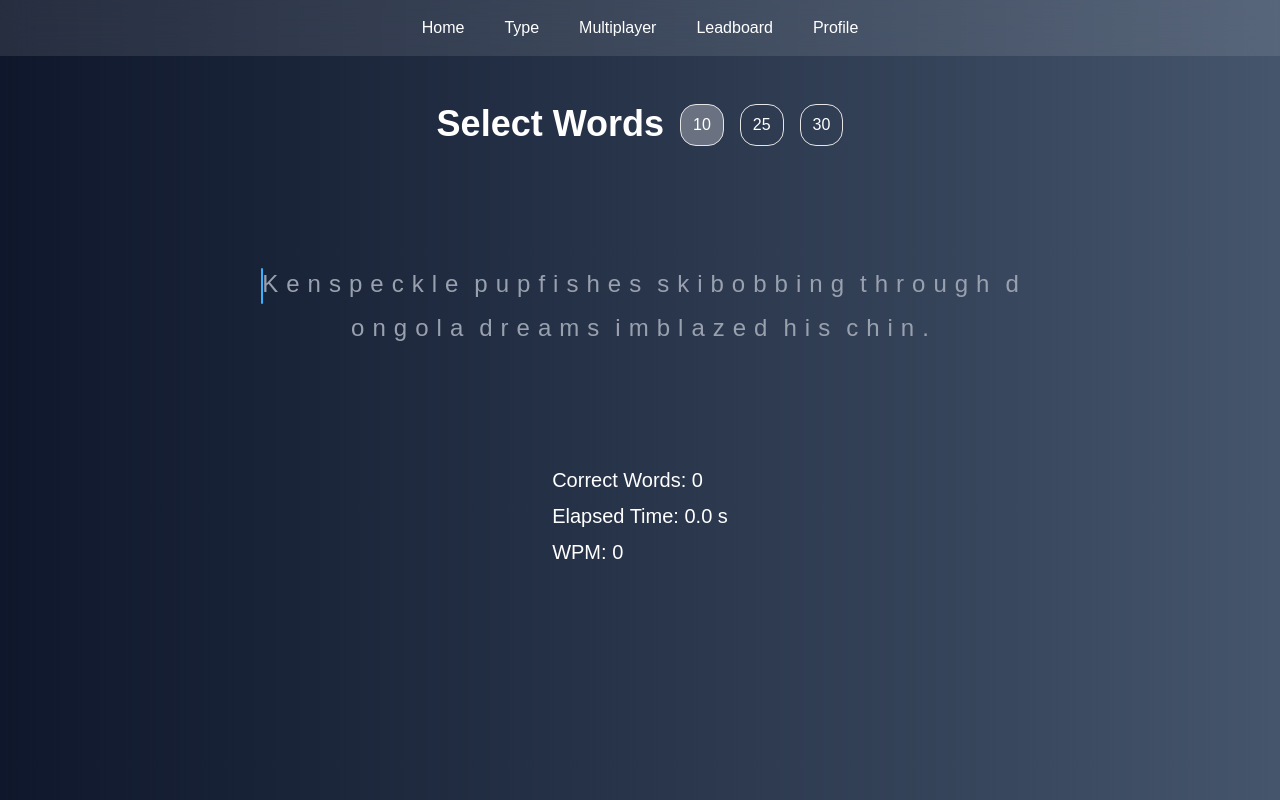
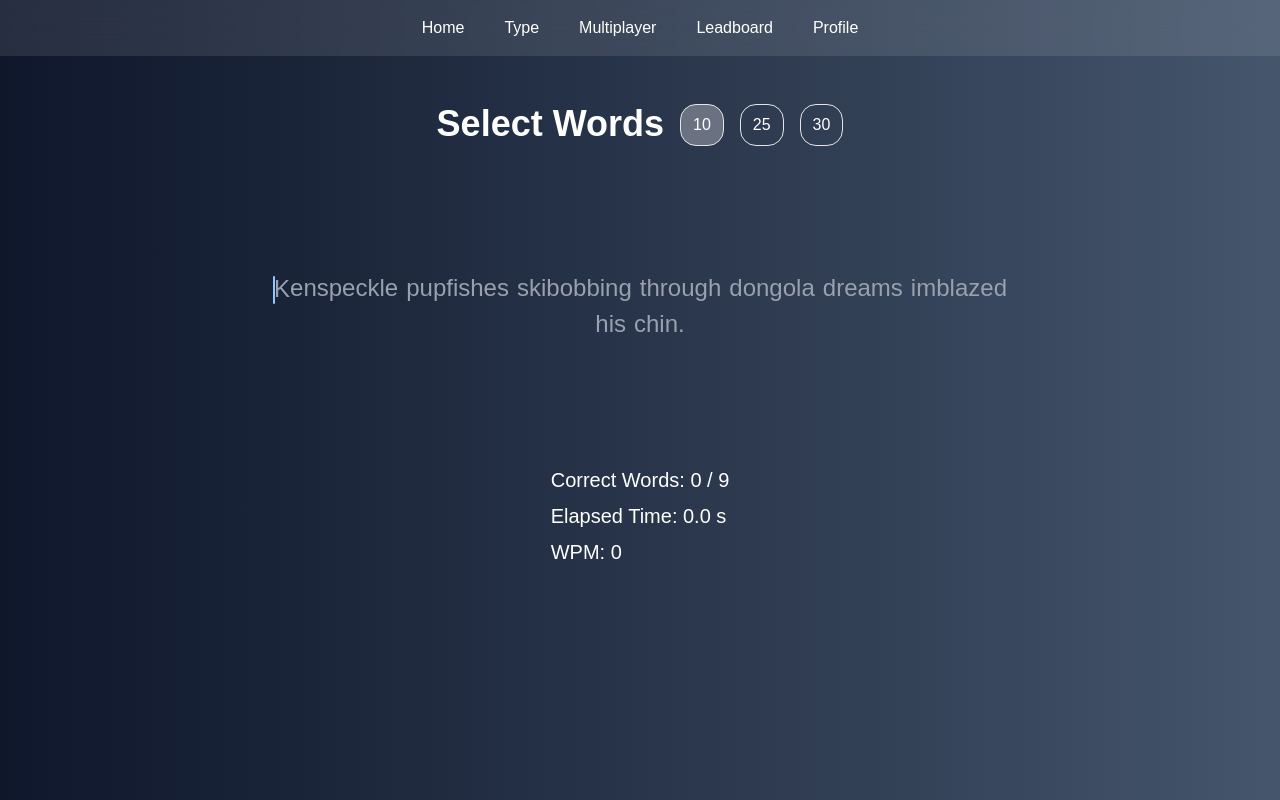
Before and after one commit to lufyDev/typeSpeed, a Next.js app: page /type in a window 1280 px wide. Built offline with nearby package versions, Linux system fonts and the light colour scheme.

Commit message:
changed snetence to render in words

```diff
--- a/pages/type/index.js
+++ b/pages/type/index.js
@@ -44,14 +44,18 @@ const Type = () => {
 
   const sentence = sentenceConfig.find(s => s.count === wordCount).sentence;
 
-  const checkCorrectWords = () => {
-    const originalText = sentence.join(" "); // Join words with spaces
-    const typedTextTrimmed = typedText.trim(); // Trim spaces at the end
+  // counts how many completed words are correct (positionally exact)
+  const checkCorrectCompletedWords = () => {
+    const originalWords = sentence; // array
+    if (!typedText) return 0;
+
+    // Split typed words. The last chunk is "in-progress" unless the text ends with a space.
+    const typedWords = typedText.split(" ");
+    const completedCount = Math.max(0, typedWords.length - 1); // completed == everything before the current partial
 
     let correct = 0;
-    // Compare each character (including spaces)
-    for (let i = 0; i < typedTextTrimmed.length; i++) {
-      if (typedTextTrimmed[i] === originalText[i]) correct++;
+    for (let i = 0; i < Math.min(completedCount, originalWords.length); i++) {
+      if (typedWords[i] === originalWords[i]) correct++;
     }
     return correct;
   };
@@ -77,23 +81,44 @@ const Type = () => {
   }, [startTime]);
 
   useEffect(() => {
-    if (typedText.length > 0 && startTime) {
-      const correct = checkCorrectWords(typedText);
-      setCorrectWordCount(correct);
+    if (typedText.length === 0 || !startTime) {
+      setCorrectWordCount(0);
+      setElapsedTime(0);
+      setWPM(0);
+      setIsTypingFinished(false);
+      return;
+    }
 
-      const elapsed = (performance.now() - startTime) / 1000; // in seconds
-      setElapsedTime(elapsed);
+    // word-based correctness
+    const correctCompleted = checkCorrectCompletedWords();
+    setCorrectWordCount(correctCompleted);
 
-      const minutes = elapsed / 60;
-      const wpm = minutes > 0 ? correct / minutes : 0;
-      setWPM(wpm);
+    // timing + WPM from correct completed words
+    const elapsed = (performance.now() - startTime) / 1000; // seconds
+    setElapsedTime(elapsed);
+    const minutes = elapsed / 60;
+    setWPM(minutes > 0 ? correctCompleted / minutes : 0);
 
-      if (typedText.trim().split(" ").length === sentence.length) {
-        console.log("typing finished");
-        setIsTypingFinished(true);
-      }
+    // finish when the last word is completed (space after last word)
+    const originalText = sentence.join(" ");
+    const isAtEnd = typedText.length >= originalText.length;
+    const completedAll =
+      // either exactly matches full sentence
+      typedText === originalText ||
+      // or matches sentence + trailing spaces (user hit extra spaces at end)
+      (typedText.startsWith(originalText) && /^\s*$/.test(typedText.slice(originalText.length)));
+
+    // Alternatively, detect based on completed words count:
+    // const typedWords = typedText.split(" ");
+    // const completedCount = Math.max(0, typedWords.length - 1);
+    // const finishedByWords = completedCount >= sentence.length && typedText.endsWith(" ");
+
+    if (completedAll || isAtEnd) {
+      setIsTypingFinished(true);
+    } else {
+      setIsTypingFinished(false);
     }
-  }, [typedText, startTime]);
+  }, [typedText, startTime, sentence]);
 
 
   useEffect(() => {
@@ -107,7 +132,9 @@ const Type = () => {
     setCorrectWordCount(0);
     setElapsedTime(0);
     setWPM(0);
-    setCursorPosition(0)
+    setCursorPosition(0);
+    setStartTime(null);          // <— reset timer
+    setIsTypingFinished(false);  // <— reset finished state
   };
   return (
     <MainLayout>
@@ -130,42 +157,130 @@ const Type = () => {
         </div>
 
         {/* Sentence with highlighting */}
-        <div className='sentence-container flex items-center justify-center min-h-32 max-w-3xl text-center'>
-          <div className='text-white font-medium text-2xl font-mono flex flex-wrap justify-center gap-2'>
-            {sentence.join(" ").split("").map((char, index) => {
-              const currentCharTyped = typedText[index] || ''; // Get the corresponding character typed
+        {/* Sentence with highlighting (no mid-word breaks, no extra gaps) */}
+        <div className="sentence-container flex items-center justify-center min-h-32 max-w-3xl text-center">
+          <div className="text-white font-medium text-2xl font-mono flex flex-wrap justify-center gap-2">
+            {(() => {
+              // Build once for clarity: iterate words, then chars
+              const words = sentence; // already an array
+              let globalIndex = 0;    // tracks index into originalText
 
-              let textColor = 'text-gray-400'; // Default color for non-typed characters
-              let bgColor = ''; // Default background color for spaces
+              const originalText = words.join(" ");
+              return words.map((word, wIdx) => {
+                // A word container that cannot wrap in the middle
+                const wordChars = word.split("").map((char, cIdx) => {
+                  const currentCharTyped = typedText[globalIndex] || "";
+                  const isMatch = currentCharTyped === char;
 
-              if (currentCharTyped === char) {
-                textColor = 'text-white'; // Correctly typed characters
-              } else if (currentCharTyped) {
-                textColor = 'text-red-500'; // Incorrectly typed characters
-              }
+                  let textColor = "text-gray-400";
+                  if (currentCharTyped) {
+                    textColor = isMatch ? "text-white" : "text-red-500";
+                  }
 
-              // Handle spaces
-              if (char === ' ' && currentCharTyped === '') {
-                bgColor = ''; // No background for untapped spaces
-              } else if (char === ' ' && currentCharTyped !== ' ') {
-                bgColor = 'bg-red-500/20 px-[1px]'; // Red background if space is mistyped
-              }
+                  // cursor logic: show cursor before this character if indices match
+                  const showCursor = globalIndex === cursorPosition;
 
-              return (
-                <div className='flex'>
-                  {index === cursorPosition && <span className="cursor cursor-light-blue inline-block bg-blue-300 rounded-lg mr-[-1px]"></span>}
-                  <span key={index} className={`${textColor} ${bgColor} rounded-xl`}>
-                    {char} {/* Space is rendered normally, no special symbol */}
+                  const node = (
+                    <span key={`c-${wIdx}-${cIdx}`} className={`${textColor}`}>
+                      {char}
+                    </span>
+                  );
+
+                  const out = (
+                    <span key={`wrap-${wIdx}-${cIdx}`} className="leading-none">
+                      {showCursor && (
+                        <span
+                          className="inline-block align-middle"
+                          style={{
+                            width: 2,
+                            height: "1.2em",
+                            background: "#93c5fd", // light blue
+                            marginRight: -1,
+                            borderRadius: 2,
+                          }}
+                        />
+                      )}
+                      {node}
+                    </span>
+                  );
+
+                  globalIndex += 1; // advance for each char
+                  return out;
+                });
+
+                // After each word (except the last), render a space as its own span
+                const spaceIndex = globalIndex; // where the space would be
+                const spaceTyped = typedText[spaceIndex] || "";
+                const spaceCorrect = spaceTyped === " ";
+                const showCursorBeforeSpace = spaceIndex === cursorPosition;
+
+                // advance globalIndex for the space (exists in originalText except after last word)
+                const spaceSpan =
+                  wIdx < words.length - 1 ? (
+                    <span key={`space-${wIdx}`} className="inline-block">
+                      {showCursorBeforeSpace && (
+                        <span
+                          className="inline-block align-middle"
+                          style={{
+                            width: 2,
+                            height: "1.2em",
+                            background: "#93c5fd",
+                            marginRight: -1,
+                            borderRadius: 2,
+                          }}
+                        />
+                      )}
+                      {/* Visible space between words; highlight if mistyped */}
+                      <span
+                        className={`${
+                          spaceTyped
+                            ? spaceCorrect
+                              ? "" // correct space: nothing special
+                              : "bg-red-500/20 px-[1px] rounded"
+                            : ""
+                        }`}
+                      >
+                        {" "}
+                      </span>
+                    </span>
+                  ) : null;
+
+                if (wIdx < words.length - 1) {
+                  globalIndex += 1; // count the space in originalText
+                }
+
+                return (
+                  <span
+                    key={`w-${wIdx}`}
+                    className="inline-flex whitespace-nowrap leading-none"
+                  >
+                    {/* characters of the word */}
+                    {wordChars}
+                    {/* the (wrappable) space after the word */}
+                    {spaceSpan}
                   </span>
-                </div>);
-            })}
-            {/* Render the cursor at the end of the typed text */}
+                );
+              });
+            })()}
+            {/* Render cursor at very end if user is at the end */}
+            {cursorPosition === sentence.join(" ").length && (
+              <span
+                className="inline-block align-middle"
+                style={{
+                  width: 2,
+                  height: "1.2em",
+                  background: "#93c5fd",
+                  marginLeft: 1,
+                  borderRadius: 2,
+                }}
+              />
+            )}
           </div>
         </div>
 
         {/* Info container */}
         <div className='info-container text-white text-xl flex flex-col gap-2'>
-          <p>Correct Words: {correctWordCount}</p>
+          <p>Correct Words: {correctWordCount} / {sentence.length}</p>
           <p>Elapsed Time: {elapsedTime.toFixed(1)} s</p>
           <p>WPM: {Math.round(WPM)}</p>
         </div>
--- a/styles/globals.css
+++ b/styles/globals.css
@@ -137,22 +137,3 @@ body {
 html, body {
   overscroll-behavior: none;
 }
-
-.cursor-light-blue {
-  animation: blink 1s infinite step-end;
-  background-color: #3ab0ff; /* Light blue */
-  height: 1.5em; /* Match the font size */
-  width: 2px; /* Thin cursor */
-}
-
-@keyframes blink {
-  0% {
-    opacity: 1;
-  }
-  50% {
-    opacity: 0;
-  }
-  100% {
-    opacity: 1;
-  }
-}
```
